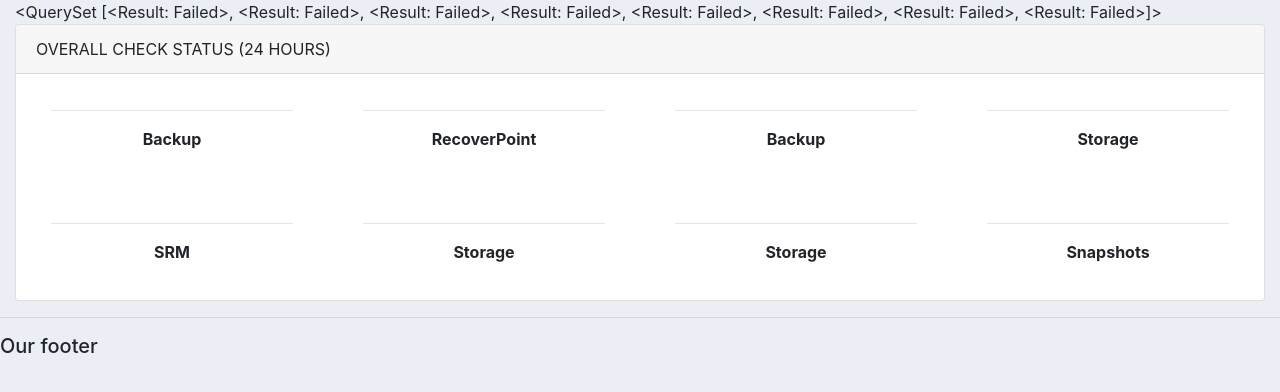
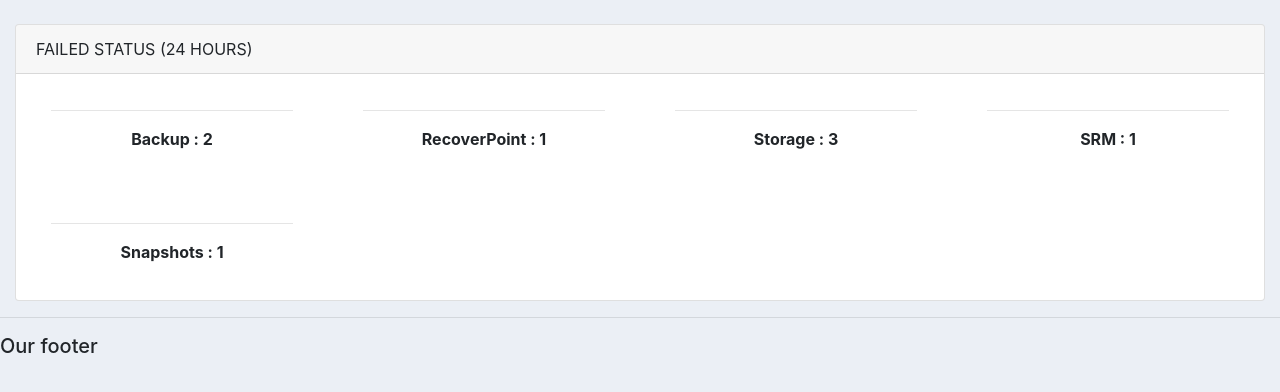
Before and after one commit to ph-ops-cuk/checkPortalMain, a Django app: page /report/ in a window 1280 px wide. Shown: the part 56-448 px from the top of the page. Run offline with Django 3.2, Linux system fonts and the light colour scheme; data comes from the database, SQL or seed files in the repository; both versions use the stored data as it was after the commit; some libraries are stand-ins or nearby versions.

Commit message:
resolved output of dictionary to reports page

```diff
--- a/main/templates/main/report.html
+++ b/main/templates/main/report.html
@@ -4,20 +4,19 @@
 
 {#{%  include 'main/status.html' %}#}
 
-    {{ totalfails }}
 <br>
 <div class="card">
-    <div class="card-header text-uppercase">Overall Check Status (24 Hours) </div>
+    <div class="card-header text-uppercase">Failed Status (24 Hours) </div>
         <div class="card-content">
             <div class="row row-group m-0 text-center">
-            {% for item in totalfails %}
+            {% for k, v in failed_list.items %}
                 <div class="col-12 col-lg-6 col-xl-3">
                     <div class="card-body">
-                        <div class="chart easy-pie-chart-1" data-percent="{{ item.category_id.objects.count }}">
+                        <div class="chart easy-pie-chart-1" data-percent="{{ v }}">
                         <span class="percent"></span>
                         </div>
                     <hr>
-                    <p class="font-weight-bold">{{ item.check_id.category_id.name }}</p>
+                    <p class="font-weight-bold">{{ k }} : {{ v }}</p>
                     </div>
                 </div>
             {% endfor %}
--- a/main/urls.py
+++ b/main/urls.py
@@ -4,13 +4,13 @@
 
 urlpatterns = [
     path('', views.home, name="home"),
-    path('beta/', views.beta, name="beta"),
-    path('report/', views.report, name="report"),
-    path('tasks/', views.tasks, name="tasks"),
+    path('beta/', views.betapage, name="beta"),
+    path('report/', views.reportpage, name="report"),
+    path('tasks/', views.taskpage, name="tasks"),
     path('calendar/', views.calendar, name="calendar"),
-    path('check/<str:pk>/', views.check, name="check"),
-    path('check_form/', views.check_create, name="check_form"),
-    path('check_update/<str:pk>/', views.check_update, name="check_update"),
-    path('result_update/<str:pk>/', views.result_update, name="result_update"),
-    path('result_create/', views.result_create, name="result_create"),
+    path('check/<str:pk>/', views.checkpage, name="check"),
+    path('check_form/', views.create_check, name="check_form"),
+    path('check_update/<str:pk>/', views.update_check, name="check_update"),
+    path('result_update/<str:pk>/', views.update_result, name="result_update"),
+    path('result_create/', views.create_result, name="result_create"),
 ]
--- a/main/views.py
+++ b/main/views.py
@@ -47,7 +47,7 @@
     return render(request, 'main/dashboard.html', context)
 
 
-def beta(request):
+def betapage(request):
     return render(request, 'main/beta.html')
 
 
@@ -56,17 +56,25 @@
     return percentage
 
 
-def report(request):
-    totalfails = Result.objects.filter(status='Failed')
-    total = Category.objects.count()
-    passed = 5
-    report_stats = report_percentage_stats(total, passed)
+def reportpage(request):
+    total_results_failed = Result.objects.filter(status='Failed')
+    total_categories = Category.objects.count()
+    total_results_passed = 73
+    failed_list = {}
+    for item in total_results_failed:
+        if item.check_id.category_id.name in failed_list:
+            failed_list[item.check_id.category_id.name] += 1
+        else:
+            failed_list[item.check_id.category_id.name] = 1
+
+    report_stats = report_percentage_stats(total_categories, total_results_passed)
     # context = {'category': category, 'report_stats': int(report_stats)}
-    context = {'totalfails': totalfails}
+    context = {'total_results_passed': total_results_passed, 'total_results_failed': total_results_failed,
+               'failed_list': failed_list}
     return render(request, 'main/report.html', context)
 
 
-def tasks(request):
+def taskpage(request):
     return render(request, 'main/tasks.html')
 
 
@@ -74,7 +82,7 @@
     return render(request, 'main/calendar.html')
 
 
-def check_create(request):
+def create_check(request):
     form = CheckForm()
     if request.method == 'POST':
         # print('Printing POST:', request.POST)
@@ -87,7 +95,7 @@
     return render(request, 'main/check_form.html', context)
 
 
-def result_create(request):
+def create_result(request):
     form = ResultForm()
     if request.method == 'POST':
         # print('Printing POST:', request.POST)
@@ -100,7 +108,7 @@
     return render(request, 'main/check_form.html', context)
 
 
-def check_update(request, pk):
+def update_check(request, pk):
     check = Check.objects.get(id=pk)
     form = CheckForm(instance=check)
 
@@ -114,7 +122,7 @@
     return render(request, 'main/check_form.html', context)
 
 
-def result_update(request, pk):
+def update_result(request, pk):
     result = Result.objects.get(id=pk)
     check = Check.objects.get(id=pk)
     form = ResultForm(instance=result)
@@ -129,8 +137,8 @@
     return render(request, 'main/check_form.html', context)
 
 
-def check(request, pk):
-    check_desc = Check.objects.get(id=pk)
+def checkpage(request, pk):
+    check = Check.objects.get(id=pk)
 
-    context = {'check_desc': check_desc}
+    context = {'check': check}
     return render(request, 'main/check.html', context)
```
Also changed, not shown: db.sqlite3.
